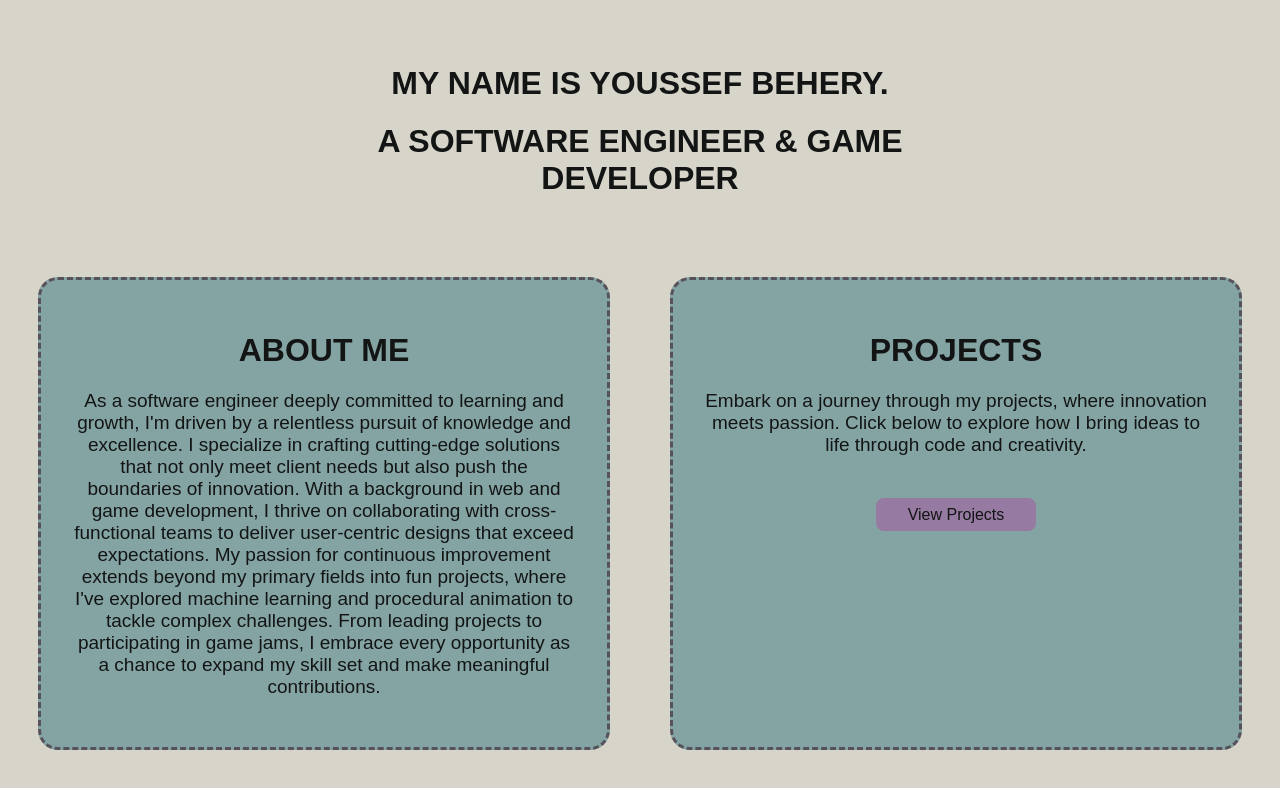
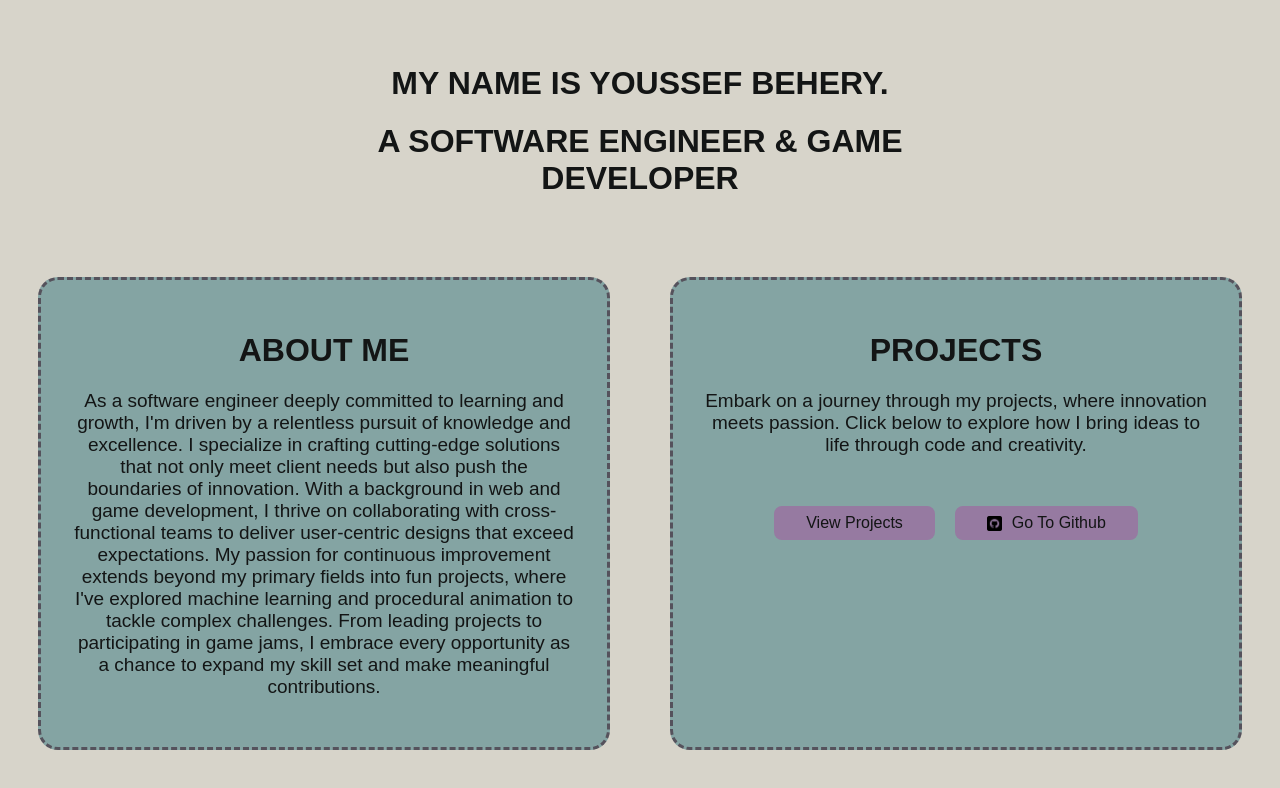
Before and after one commit to bannarama2/Youssef-Behery.github.io, a plain HTML site: page index.html in a window 1280 px wide. Drawn offline with Linux system fonts and the light colour scheme; a web font is replaced by a local one.

Commit message:
Updated the main page and provided a github link to my personal Github

```diff
--- a/index.html
+++ b/index.html
@@ -41,7 +41,13 @@
                     life through code and creativity.</p>
             </div>
             <div class="projectButton">
-                <a class="viewProjectsButton" href="projects.html">View Projects</a>
+                <div class="projectPageButton">
+                    <a class="viewProjectsButton" href="projects.html">View Projects</a>
+                </div>
+                <div class="githubButton">
+                    <img src="assets/github.png" alt="githubIcon">
+                    <a class="githubIcon" href="https://github.com/bannarama2?tab=repositories">Go To Github</a>
+                </div>
             </div>
         </div>
     </div>
--- a/indexStyle.css
+++ b/indexStyle.css
@@ -66,9 +66,15 @@ p {
 
 .projectButton {
     margin-top: 50px;
+    display: flex;
+    gap: 20px;
+    justify-content: center;
 }
 
-.projectButton a {
+.projectPageButton a, .githubButton {
+    display: flex; /* Align content (icon and text) in a row */
+    align-items: center; /* Vertically center text and icon */
+    justify-content: center; /* Center text and icon horizontally */
     text-decoration: none;
     color: #131515;
     padding: 0.5em 2em;
@@ -76,6 +82,17 @@ p {
     border-radius: 0.5rem;
 }
 
-.projectButton a:hover {
+.githubButton a {
+    text-decoration: none;
+    color: #131515;
+}
+
+.projectPageButton a:hover, .githubButton:hover {
     background-color: #90E0E1;
 }
+
+.githubButton img {
+    width: 15px;
+    height: 15px;
+    margin-right: 10px;
+}
```
Also changed, not shown: projects.html (+1 -1 lines), assets/github.png (added).
